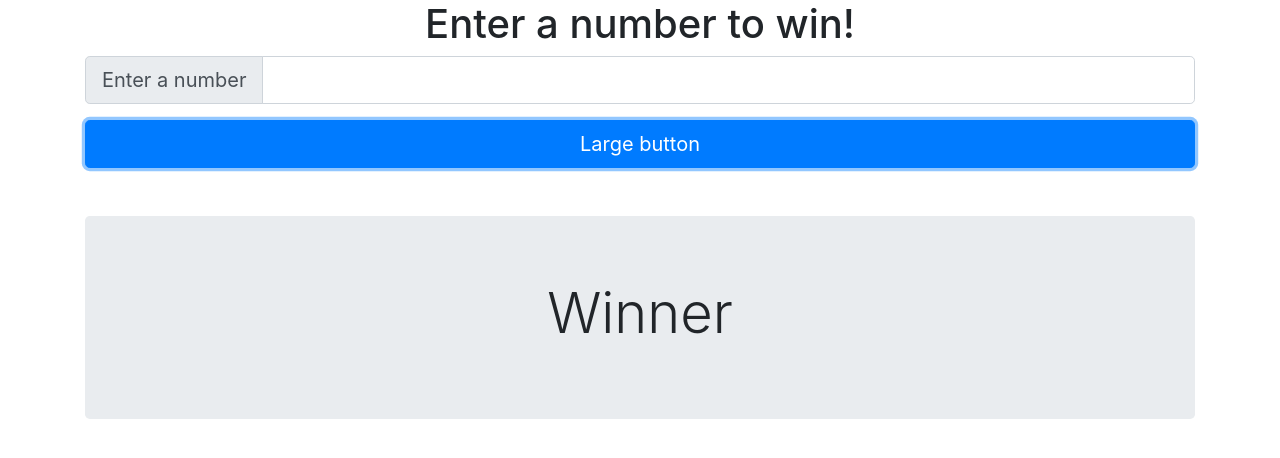
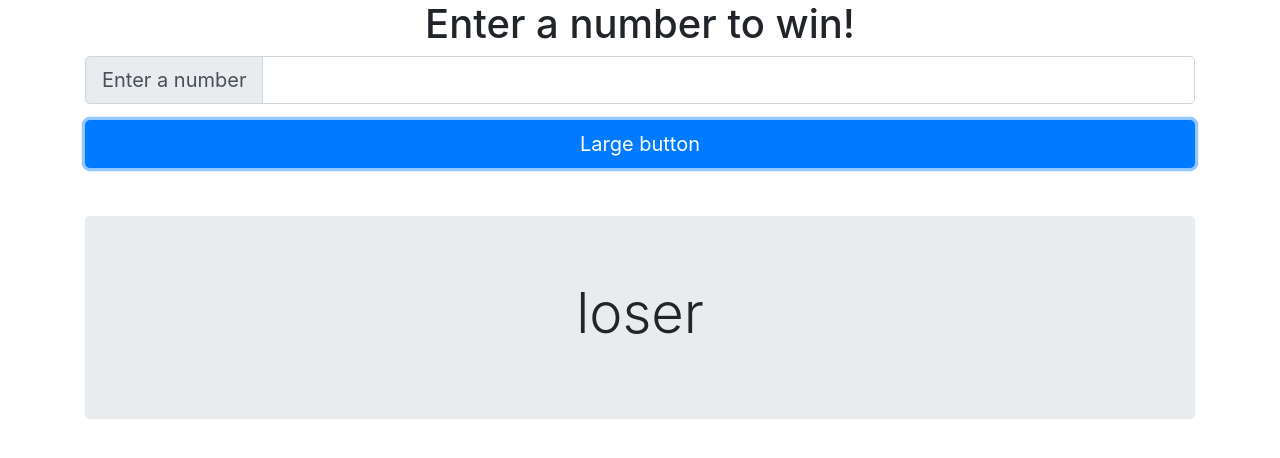
Before and after one commit to bcbrian/lottery-game, a website: page index.html in a window 1280 px wide. Both pictures are taken after a click on the button "Large button". Drawn offline with nearby package versions, Linux system fonts and the light colour scheme.

Commit message:
a really hard game

```diff
--- a/index.html
+++ b/index.html
@@ -47,19 +47,35 @@
       <div class="row mt-5">
         <div class="col-12">
           <div class="jumbotron">
-            <h1 class="display-4 text-center">Winner</h1>
+            <h1 id="winner" class="display-4 text-center">Winner</h1>
           </div>
         </div>
       </div>
     </div>
 
     <script>
+      // function startGame(){
+      //   const numberToGuess =
+      // }
+      // startGame();
+
       function handleClick() {
         const inputEl = document.getElementById("user-number");
-        console.log(inputEl);
 
         const userInput = inputEl.value;
-        console.log(userInput);
+
+        const winnerEl = document.getElementById("winner");
+
+        // index starts at 0
+        const numbers = ["1", "2", "3", "4", "5"];
+        const randomIndex = Math.floor(Math.random() * numbers.length);
+        console.log(randomIndex);
+
+        if (userInput === numbers[randomIndex]) {
+          winnerEl.innerHTML = "winner";
+        } else {
+          winnerEl.innerHTML = "loser";
+        }
       }
     </script>
   </body>
```
